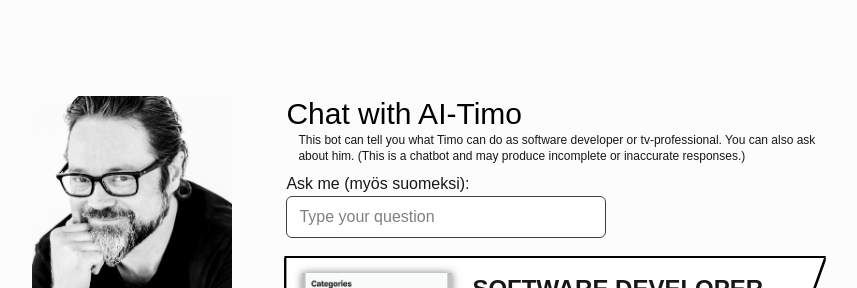
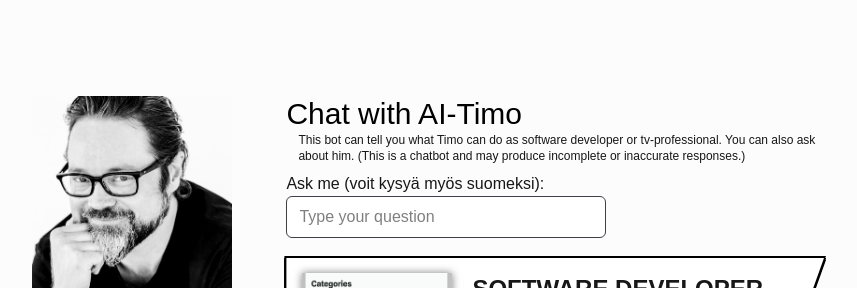
Before and after one commit to Hirvilampi/timo-portfolio, a Next.js app: page / in a window 1280 px wide. Shown: the top 288 px of the page, without its empty margins (224-1081 px from the left). Built offline with nearby package versions, Linux system fonts and the light colour scheme; no server answers.

Commit message:
small improvement

```diff
--- a/components/chatbot/ask.tsx
+++ b/components/chatbot/ask.tsx
@@ -22,7 +22,7 @@ export default function Ask({ onAsk, isLoading }: AskProps) {
     <>
       <div className="flex flew-row mb-2">
         <div>
-          Ask me (myös suomeksi):{" "}
+          Ask me (voit kysyä myös suomeksi):{" "}
           <form
             onSubmit={handleSubmit}
             // className="mt-4 outline-1 text-sm sm:text-base text-black caret-black dark:text-zinc-50 dark:caret-white"
```
